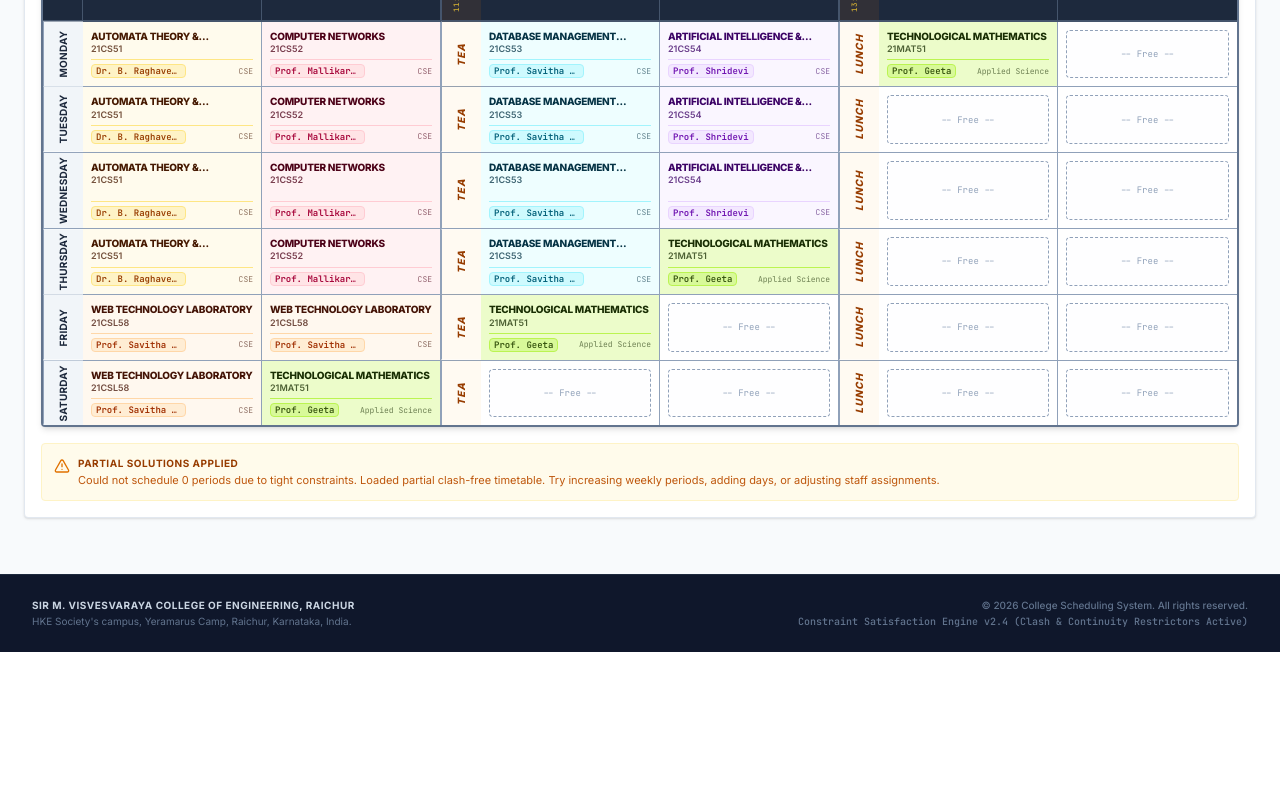
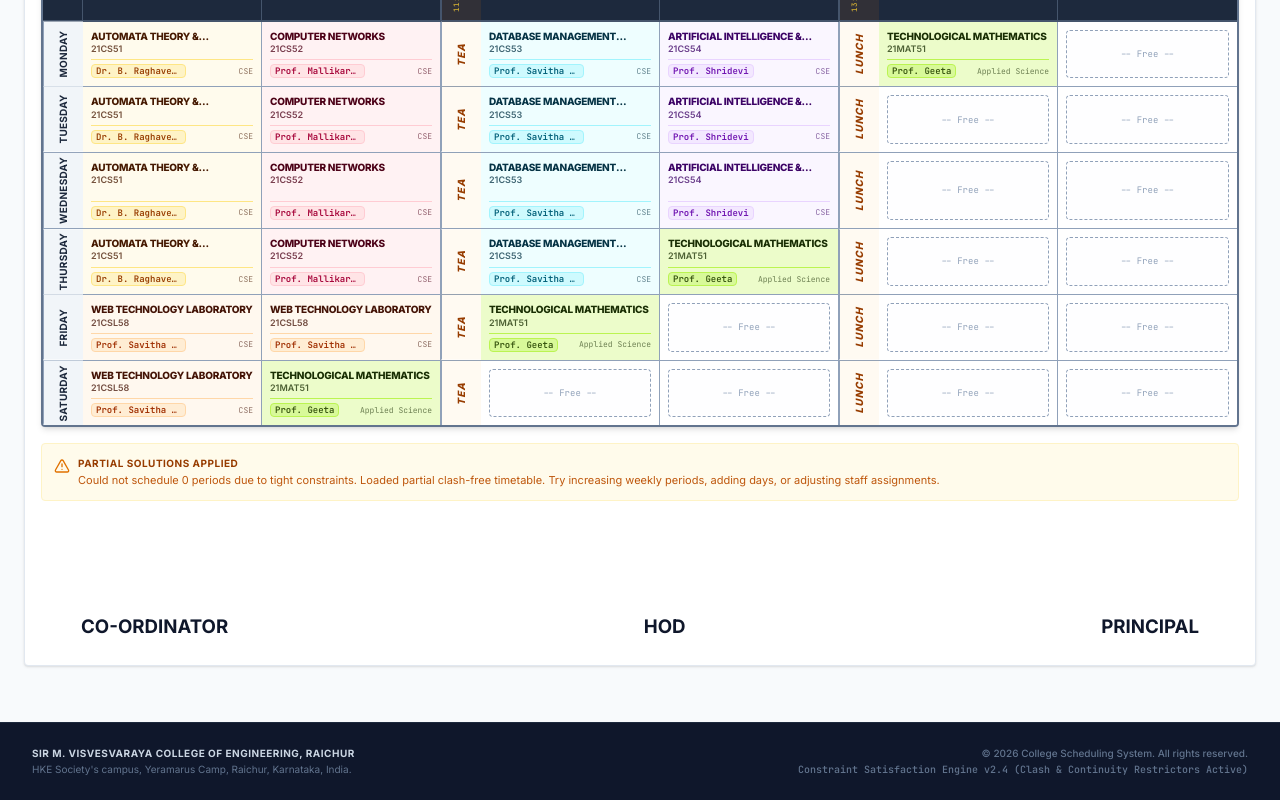
Before and after one commit to adiseema1990-adi/timetable, a React (Vite) app: page / in a window 1280 px wide. Shown: the part 737-1537 px from the top of the page. Before the commit the page ends 1389 px from the top, so only its background shows below. Built offline with nearby package versions, Linux system fonts and the light colour scheme.

Commit message:
feat(ui): add signature blocks to timetable view
Include signature placeholders for Co-ordinator, HOD, and Principal in both class and faculty timetable views for official document signing.

```diff
--- a/src/App.tsx
+++ b/src/App.tsx
@@ -1732,6 +1732,23 @@ export default function App() {
                       </div>
                     </div>
                   )}
+
+                  {selectedClassId && (
+                    <div className="mt-14 pb-2 flex items-center justify-between px-10 select-none">
+                      <div className="flex flex-col items-center">
+                        <div className="h-14"></div>
+                        <span className="font-bold text-[14pt] text-slate-900 uppercase">Co-ordinator</span>
+                      </div>
+                      <div className="flex flex-col items-center">
+                        <div className="h-14"></div>
+                        <span className="font-bold text-[14pt] text-slate-900 uppercase">HOD</span>
+                      </div>
+                      <div className="flex flex-col items-center">
+                        <div className="h-14"></div>
+                        <span className="font-bold text-[14pt] text-slate-900 uppercase">PRINCIPAL</span>
+                      </div>
+                    </div>
+                  )}
                 </div>
               </div>
 
@@ -1923,6 +1940,23 @@ export default function App() {
                     </div>
                   )}
                 </div>
+
+                {selectedFacultyId && (
+                  <div className="mt-14 pb-2 flex items-center justify-between px-10 select-none">
+                    <div className="flex flex-col items-center">
+                      <div className="h-14"></div>
+                      <span className="font-bold text-[14pt] text-slate-900 uppercase">Co-ordinator</span>
+                    </div>
+                    <div className="flex flex-col items-center">
+                      <div className="h-14"></div>
+                      <span className="font-bold text-[14pt] text-slate-900 uppercase">HOD</span>
+                    </div>
+                    <div className="flex flex-col items-center">
+                      <div className="h-14"></div>
+                      <span className="font-bold text-[14pt] text-slate-900 uppercase">PRINCIPAL</span>
+                    </div>
+                  </div>
+                )}
               </div>
             </div>
           )}
```
